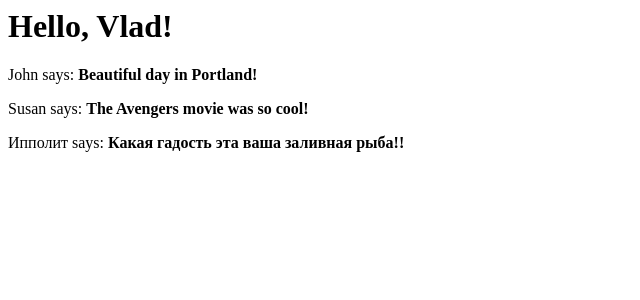
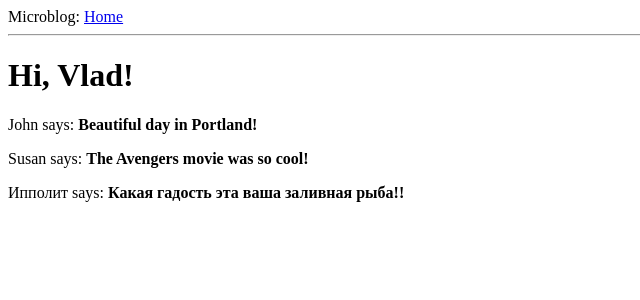
Before and after one commit to VladKurluk/flask-microblog, a Flask app: page / in a window 1280 px wide. Shown: the top 300 px of the page, without its empty margins (0-640 px from the left). Run offline with Flask 2, Linux system fonts and the light colour scheme.

Commit message:
Implementing template inheritance (наследования шаблона)

```diff
--- /dev/null
+++ b/app/templates/base.html
@@ -0,0 +1,14 @@
+<html>
+    <head>
+      {% if title %}
+      <title>{{ title }} - Microblog</title>
+      {% else %}
+      <title>Welcome to Microblog</title>
+      {% endif %}
+    </head>
+    <body>
+        <div>Microblog: <a href="/index">Home</a></div>
+        <hr>
+        {% block content %}{% endblock %}
+    </body>
+</html>
--- a/app/templates/index.html
+++ b/app/templates/index.html
@@ -1,18 +1,8 @@
-<html>
-    <head>
-        <!-- Условные операторы шаблонизатора  Jinja -->
-        {% if title %}
-        <title>{{ title }} - Microblog</title>
-        {% else %}
-        <title>Welcome to Microblog!</title>
-        {% endif %}
-    </head>
+{% extends "base.html" %}
 
-    <body>
-        <h1>Hello, {{ user.username }}!</h1>
-        <!-- Вывод в цикле  -->
-        {% for post in posts %}
-        <div><p>{{ post.author.username }} says: <b>{{ post.body }}</b></p></div>
-        {% endfor %}
-    </body>
-</html>
+{% block content %}
+    <h1>Hi, {{ user.username }}!</h1>
+    {% for post in posts %}
+    <div><p>{{ post.author.username }} says: <b>{{ post.body }}</b></p></div>
+    {% endfor %}
+{% endblock %}
```
